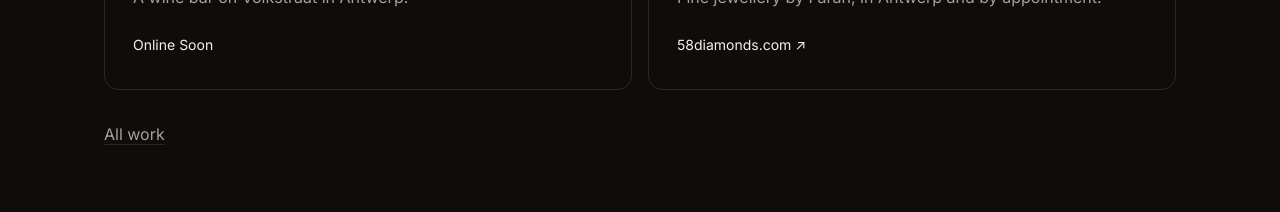
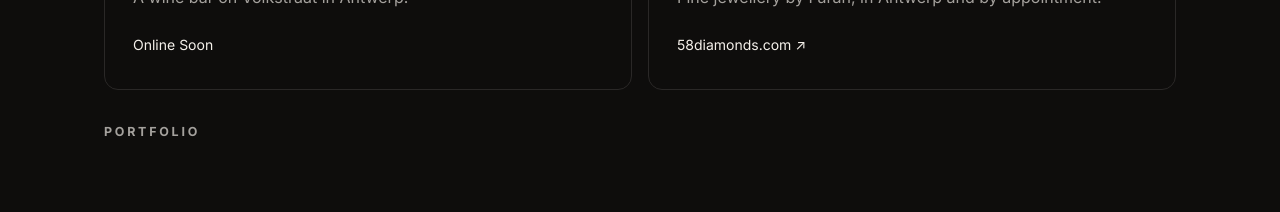
Before and after one commit to 18forge/18Forge, a Next.js app: page / in a window 1280 px wide. Shown: the part 4200-4412 px from the top of the page. Built offline with nearby package versions, Linux system fonts and the light colour scheme; no server answers; a web font is replaced by a local one.

Commit message:
Landing: All work link becomes Portfolio, like the header link

```diff
--- a/app/content.ts
+++ b/app/content.ts
@@ -95,7 +95,6 @@ export const work = {
   kicker: "Selected work",
   title: "A few of the houses we have dressed.",
   intro: "These are some of the projects our founders have led.",
-  more: "All work",
   // Projects without a live address yet show this instead of a link.
   soon: "Online Soon",
   // The landing page shows only these, in this order.
--- a/app/page.tsx
+++ b/app/page.tsx
@@ -5,6 +5,7 @@ import {
   hero,
   houses,
   machinery,
+  nav,
   services,
   site,
   ticker,
@@ -116,8 +117,8 @@ export default function Home() {
               <WorkCard key={item.name} item={item} />
             ))}
           </div>
-          <a className="text-link work-more" href={work.path}>
-            {work.more}
+          <a className="nav-link work-more" href={work.path}>
+            {nav.work}
           </a>
         </section>
 
```
Also changed, not shown: 1 other file (tests, documents, lock files or other folders).
